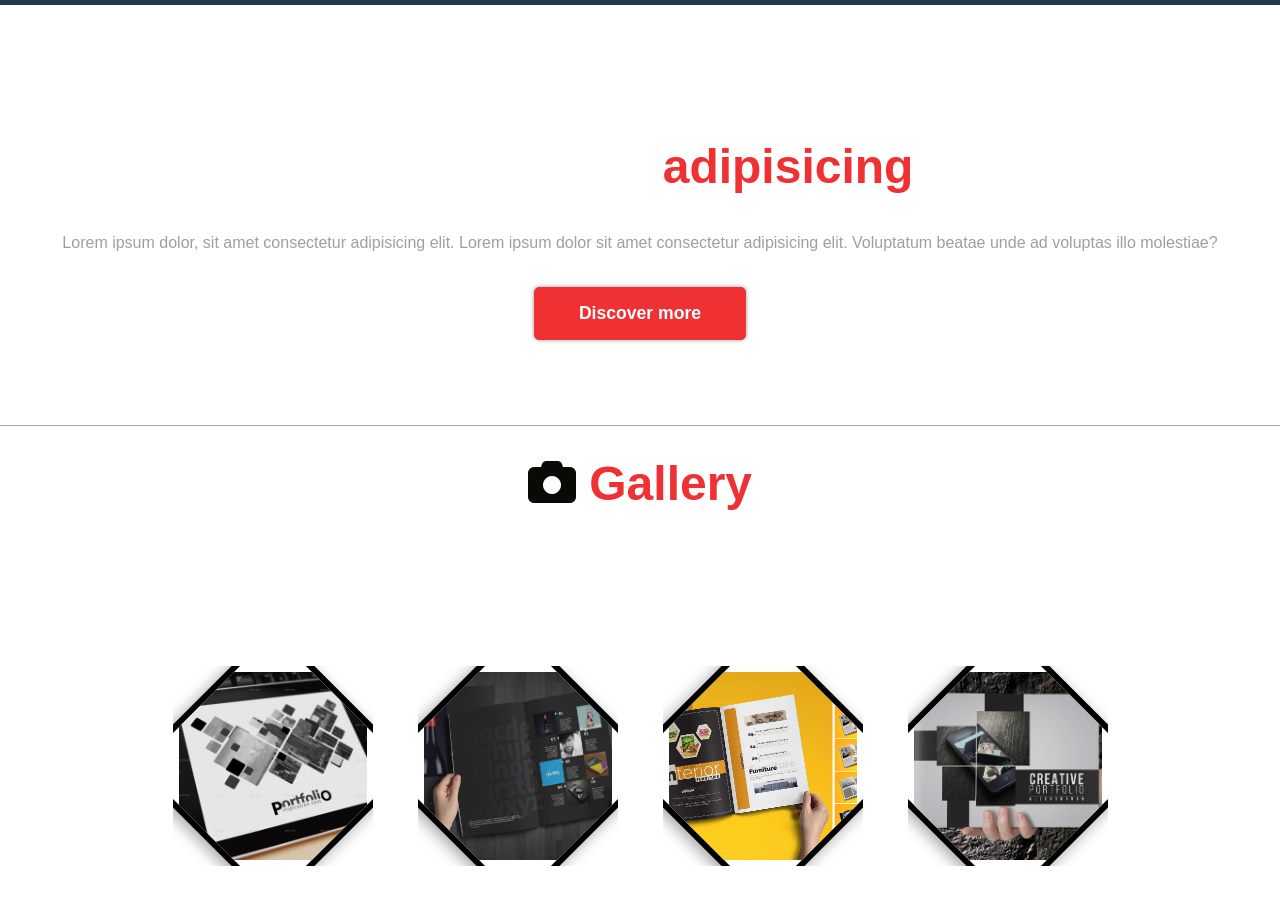
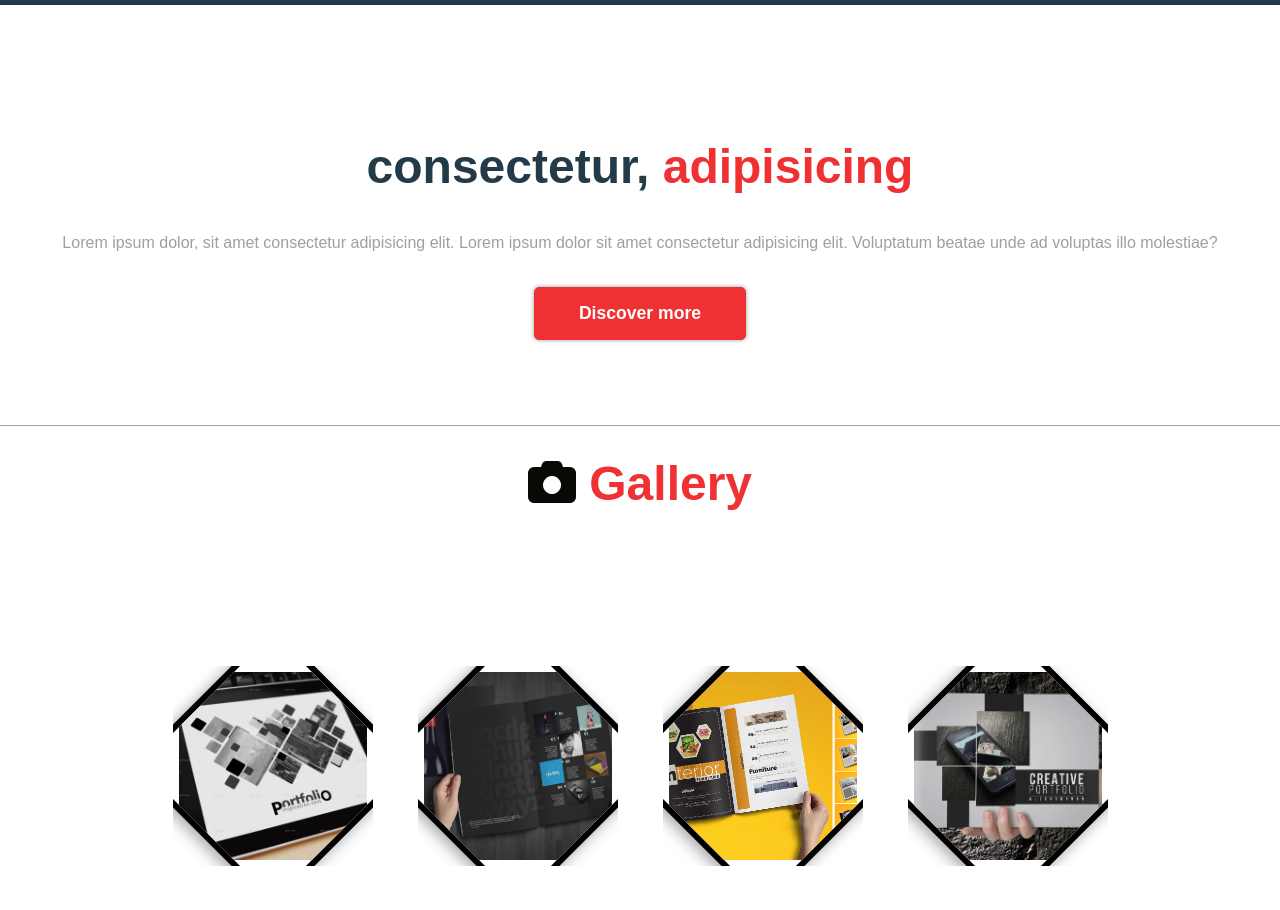
Before and after one commit to sonia0022/CssAssignment-2, a plain HTML site: page index.html in a window 1280 px wide. Shown: the part 4440-5350 px from the top of the page. Drawn offline with nearby package versions, Linux system fonts and the light colour scheme.

Commit message:
landing page is created by html and css

```diff
--- a/style.css
+++ b/style.css
@@ -1,3 +1,4 @@
+
 * {
     margin: 0;
     padding: 0;
@@ -528,7 +529,7 @@ main {
 
             .heading-para {
                 h1 {
-                    color: #fff;
+                    color: var(--secondary-color);
                 }
             }
 
```
